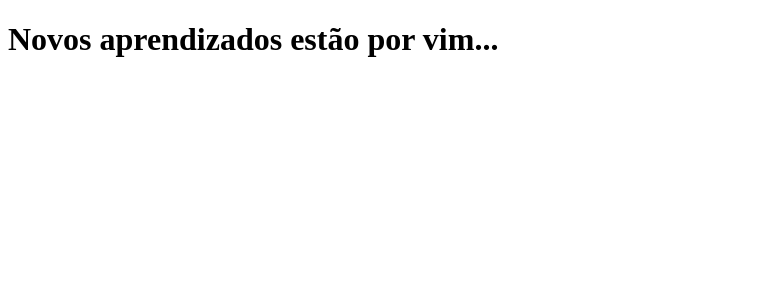
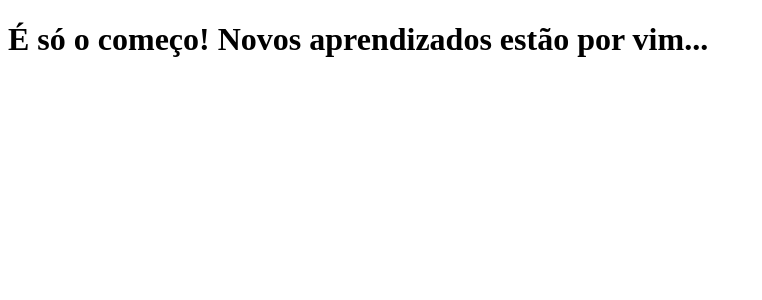
Before and after one commit to carlosEduardoRincon/clone-tabnews, a Next.js app: page / in a window 1280 px wide. Shown: the top 300 px of the page, without its empty margins (0-762 px from the left). Built offline with nearby package versions, Linux system fonts and the light colour scheme.

Commit message:
Changes at index.js

```diff
--- a/pages/index.js
+++ b/pages/index.js
@@ -1,5 +1,5 @@
 function Home() {
-    return <h1>Novos aprendizados estão por vim...</h1>
+    return <h1>É só o começo! Novos aprendizados estão por vim...</h1>
 }
 
 export default Home;
```
